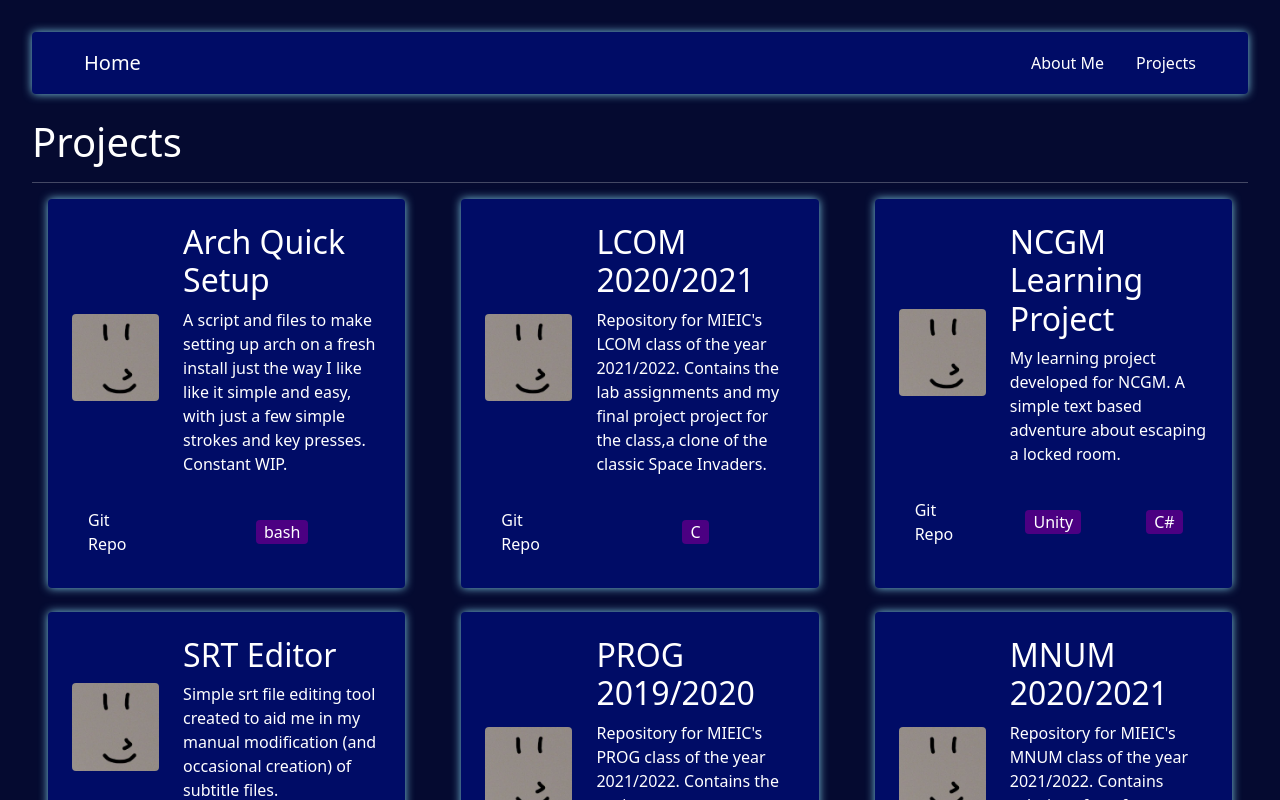
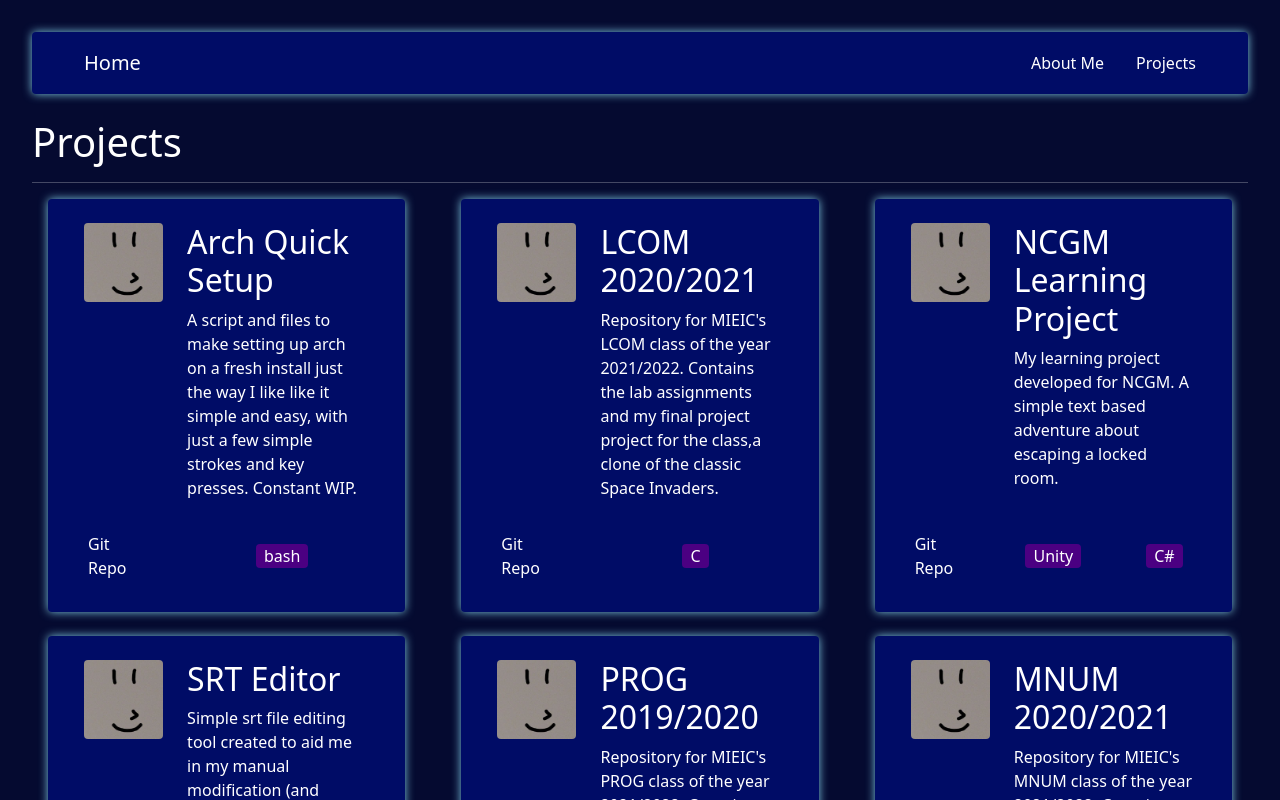
Before and after one commit to Retchut/personal-website, a React (Create React App) app: page /projects in a window 1280 px wide. Shown: the top 800 px of the page. Built offline with nearby package versions, Linux system fonts and the light colour scheme.

Commit message:
style: push links to the bottom

```diff
--- a/src/Components/Project/Project.js
+++ b/src/Components/Project/Project.js
@@ -1,10 +1,11 @@
 function Project(props){
   const { projectData } = props;
   return (
-    <div className="mx-3 h-100 background-box rounded p-4">
-      <div className="row">
-        <div className="col-lg-4 d-flex align-items-center">
-          <img className="w-100 mh-100 rounded" src={projectData.imgPath}></img>
+    <div className="d-flex flex-wrap justify-content-center h-100 mx-3 background-box rounded p-4">
+      {/* Img/Name/Description */}
+      <div className="row flex-shrink-1 w-100">
+        <div className="col-lg-4 d-flex justify-content-center align-items-start">
+          <img className="img-fluid rounded" src={projectData.imgPath}></img>
         </div>
         <div className="col-lg-8">
           <div className="row">
@@ -16,7 +17,8 @@ function Project(props){
         </div>
       </div>
 
-      <div className="row">
+      {/* Link/Technologies */}
+      <div className="row align-self-end flex-grow-1 w-100">
         <div className="col-lg-4 pt-2 link-buttons d-flex justify-content-center align-items-center">
           <a href={projectData.url}>Git Repo</a>
         </div>
@@ -30,7 +32,6 @@ function Project(props){
         </div>
       </div>
     </div>
-
   );
 }
 
```
